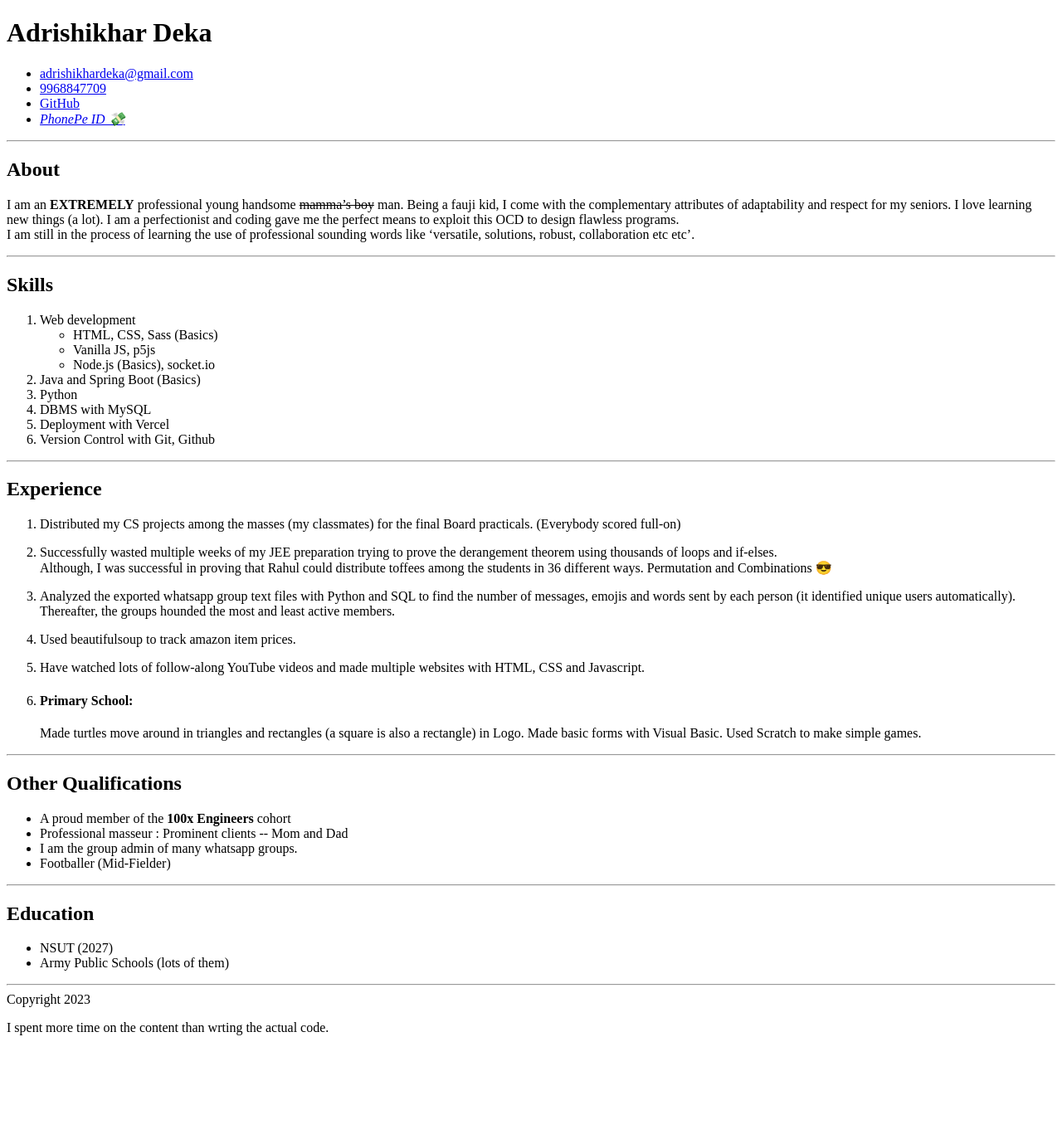
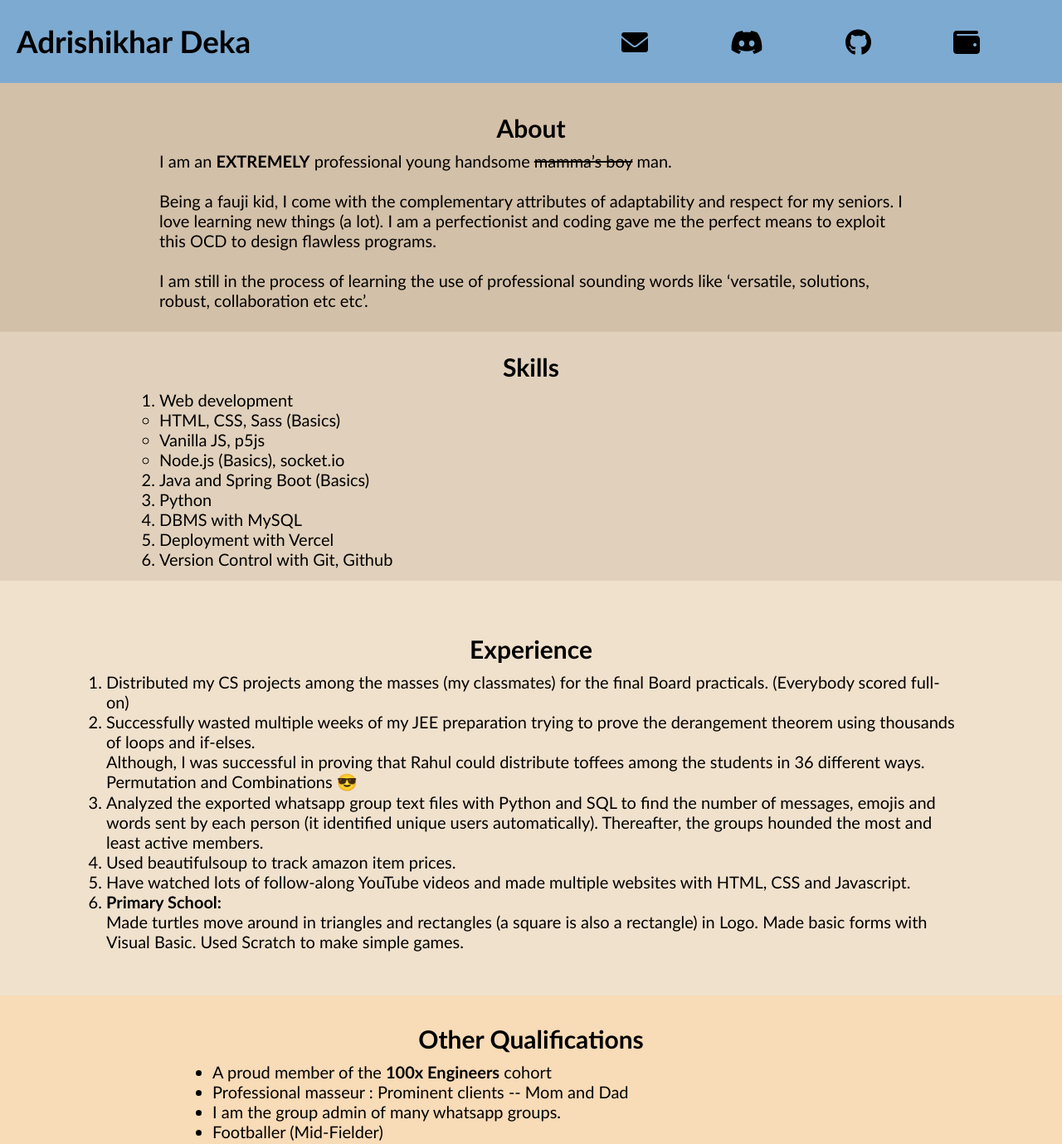
Before and after one commit to Adrishikhar/resume-html, a plain HTML site: page index.html in a window 1280 px wide. Shown: the top 1379 px of the page at 83% size. Before the commit the page ends 1264 px from the top, so only its background shows below. Drawn offline with Linux system fonts and the light colour scheme.

Commit message:
added css and changed some html

```diff
--- a/index.html
+++ b/index.html
@@ -3,35 +3,48 @@
 	<head>
 		<meta charset="UTF-8" />
 		<title>Super Professional Resume</title>
+		<link rel="stylesheet" href="style.css" />
+		<link
+			rel="stylesheet"
+			href="https://cdnjs.cloudflare.com/ajax/libs/font-awesome/6.0.0/css/all.min.css"
+			integrity="sha512-9usAa10IRO0HhonpyAIVpjrylPvoDwiPUiKdWk5t3PyolY1cOd4DSE0Ga+ri4AuTroPR5aQvXU9xC6qOPnzFeg=="
+			crossorigin="anonymous"
+			referrerpolicy="no-referrer"
+		/>
 	</head>
 	<body>
 		<header>
 			<h1>Adrishikhar Deka</h1>
-			<nav>
+
 			<ul class="contact">
 				<li>
-						<a href="#" target="_blank" rel="noopener noreferrer">adrishikhardeka@gmail.com</a>
+					<a href="#" target="_blank" rel="noopener noreferrer"><i class="fa-solid fa-envelope"></i></a>
 				</li>
-					<li><a href="#" target="_blank" rel="noopener noreferrer">9968847709</a></li>
-					<li><a href="#" target="_blank" rel="noopener noreferrer">GitHub</a></li>
 				<li>
-						<a href="#" target="_blank" rel="noopener noreferrer"><em>PhonePe ID 💸</em></a>
+					<a href="#" target="_blank" rel="noopener noreferrer"><i class="fa-brands fa-discord"></i></a>
+				</li>
+				<li>
+					<a href="#" target="_blank" rel="noopener noreferrer"><i class="fa-brands fa-github"></i></a>
+				</li>
+				<li>
+					<a href="#" target="_blank" rel="noopener noreferrer"
+						><em><i class="fa-solid fa-wallet"></i></em
+					></a>
 				</li>
 			</ul>
-			</nav>
 		</header>
-		<hr />
+
 		<main>
-			<article class="About">
+			<article class="about">
 				<h2>About</h2>
 				<p>
-					I am an <b>EXTREMELY</b> professional young handsome <s>mamma’s boy</s> man. Being a fauji kid, I come with the complementary attributes of adaptability and respect for my seniors.
-					I love learning new things (a lot). I am a perfectionist and coding gave me the perfect means to exploit this OCD to design flawless programs.
+					I am an <b>EXTREMELY</b> professional young handsome <s>mamma’s boy</s> man. <br /><br />Being a fauji kid, I come with the complementary attributes of adaptability and respect for
+					my seniors. I love learning new things (a lot). I am a perfectionist and coding gave me the perfect means to exploit this OCD to design flawless programs. <br />
 					<br />
 					I am still in the process of learning the use of professional sounding words like ‘versatile, solutions, robust, collaboration etc etc’.
 				</p>
 			</article>
-			<hr />
+
 			<article class="skills">
 				<h2>Skills</h2>
 				<ol>
@@ -50,8 +63,8 @@
 					<li>Version Control with Git, Github</li>
 				</ol>
 			</article>
-			<hr />
-			<article class="experince">
+
+			<article class="experience">
 				<h2>Experience</h2>
 				<ol>
 					<li>
@@ -82,7 +95,7 @@
 					</li>
 				</ol>
 			</article>
-			<hr />
+
 			<article class="others">
 				<h2>Other Qualifications</h2>
 				<ul>
@@ -92,7 +105,7 @@
 					<li>Footballer (Mid-Fielder)</li>
 				</ul>
 			</article>
-			<hr />
+
 			<article class="education">
 				<h2>Education</h2>
 				<ul>
@@ -100,7 +113,6 @@
 					<li>Army Public Schools (lots of them)</li>
 				</ul>
 			</article>
-			<hr />
 		</main>
 
 		<footer>
--- /dev/null
+++ b/style.css
@@ -0,0 +1,156 @@
+* {
+	box-sizing: border-box;
+	margin: 0;
+	padding: 0;
+	font-family: "Gill Sans", "Gill Sans MT", Calibri, "Trebuchet MS", sans-serif;
+}
+
+/* header */
+header {
+	background-color: rgb(125, 170, 209);
+	height: 100px;
+	display: flex;
+	position: sticky;
+	top: 0;
+	align-items: center;
+	justify-content: center;
+}
+
+header h1 {
+	font-size: 2.3rem;
+	padding-left: 20px;
+	flex: 1;
+}
+header ul {
+	display: flex;
+	justify-content: flex-end;
+	flex: 1;
+	justify-content: space-evenly;
+	width: 70%;
+}
+header ul li {
+	display: inline;
+	gap: 1rem;
+	border-radius: 15px;
+	font-size: 2rem;
+	transition: 0.3s;
+}
+header ul li a {
+	text-decoration: none;
+	color: black;
+}
+
+main {
+	display: flex;
+	flex-direction: column;
+}
+
+/* About */
+.about {
+	display: flex;
+	flex-direction: column;
+	height: 300px;
+	align-items: center;
+	justify-content: center;
+	background-color: rgb(211, 192, 168);
+}
+.about h2 {
+	font-family: "Trebuchet MS";
+	color: black;
+	padding: 10px;
+	font-size: 30px;
+}
+.about p {
+	width: 70%;
+	font-size: 20px;
+}
+
+/* Skills */
+.skills {
+	display: flex;
+	flex-direction: column;
+	height: 300px;
+	align-items: center;
+	justify-content: center;
+	background-color: rgb(225, 209, 188);
+}
+.skills h2 {
+	font-family: "Trebuchet MS";
+	color: black;
+	padding: 10px;
+	font-size: 30px;
+}
+.skills ol {
+	width: 70%;
+	font-size: 20px;
+}
+
+/* Experience */
+.experience {
+	display: flex;
+	flex-direction: column;
+	height: 500px;
+	align-items: center;
+	justify-content: center;
+	background-color: rgb(240, 225, 205);
+}
+.experience h2 {
+	font-family: "Trebuchet MS";
+	color: black;
+	padding: 10px;
+	font-size: 30px;
+}
+.experience ol {
+	width: 80%;
+	font-size: 20px;
+}
+
+/* others */
+.others {
+	display: flex;
+	flex-direction: column;
+	height: 200px;
+	align-items: center;
+	justify-content: center;
+	background-color: rgb(248, 219, 183);
+}
+.others h2 {
+	font-family: "Trebuchet MS";
+	color: black;
+	padding: 10px;
+	font-size: 30px;
+}
+.others ul {
+	width: 60%;
+	font-size: 20px;
+}
+
+/* education */
+.education {
+	display: flex;
+	flex-direction: column;
+	height: 200px;
+	align-items: center;
+	justify-content: center;
+	background-color: rgb(242, 209, 166);
+}
+.education h2 {
+	font-family: "Trebuchet MS";
+	color: black;
+	padding: 10px;
+	font-size: 30px;
+}
+.education ul {
+	width: 50%;
+	font-size: 20px;
+}
+
+/* footer */
+footer {
+	background-color: aliceblue;
+	height: 100px;
+	display: flex;
+	flex-direction: column;
+	align-items: center;
+	justify-content: space-evenly;
+}
```
Lines whose indentation alone changed are shown as unchanged.
